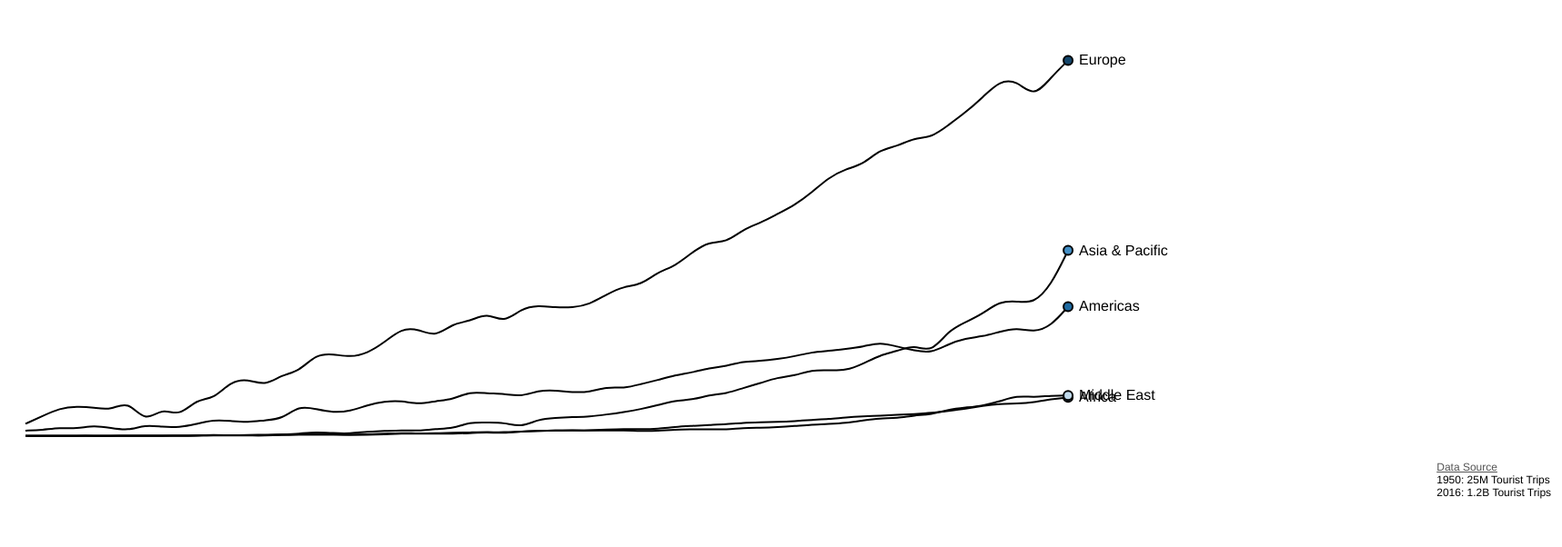
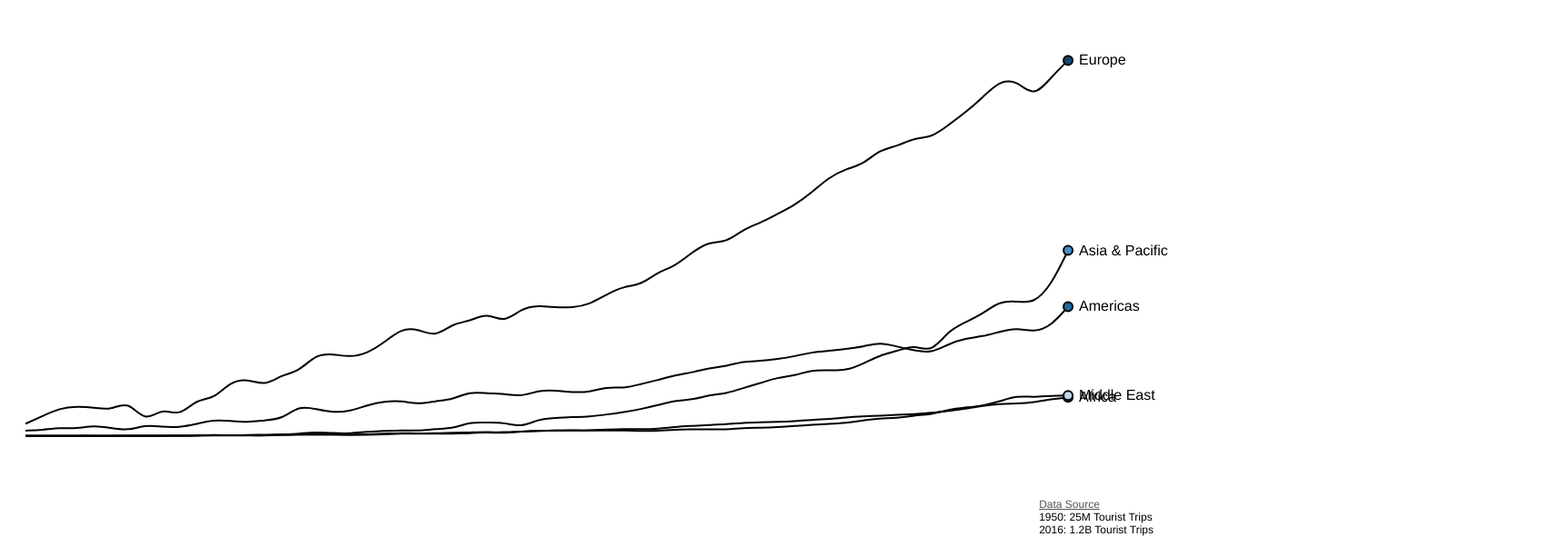
Before and after one commit to Chip-Stats/TouristArivals, a plain HTML site: page index.html in a window 1280 px wide. Shown: the part 198-800 px from the top of the page at 91% size, 1717 px wide, since content can reach past the window. Drawn offline with nearby package versions, Linux system fonts and the light colour scheme.

Commit message:
Update index.html

```diff
--- a/index.html
+++ b/index.html
@@ -25,10 +25,9 @@ body {
         border-radius: 1em;
         padding: 1em;
         position: absolute;
-        bottom: 1%;
-        right: 10%;
-        margin-right: -50%;
-        transform: translate(-50%, -50%) }
+        bottom: 0;
+        right: 0;
+  }
   </style>
   <section>
 <a style="color: #555555" href="https://ourworldindata.org/tourism">Data Source</a><br>1950: 25M Tourist Trips<br>2016: 1.2B Tourist Trips
```
